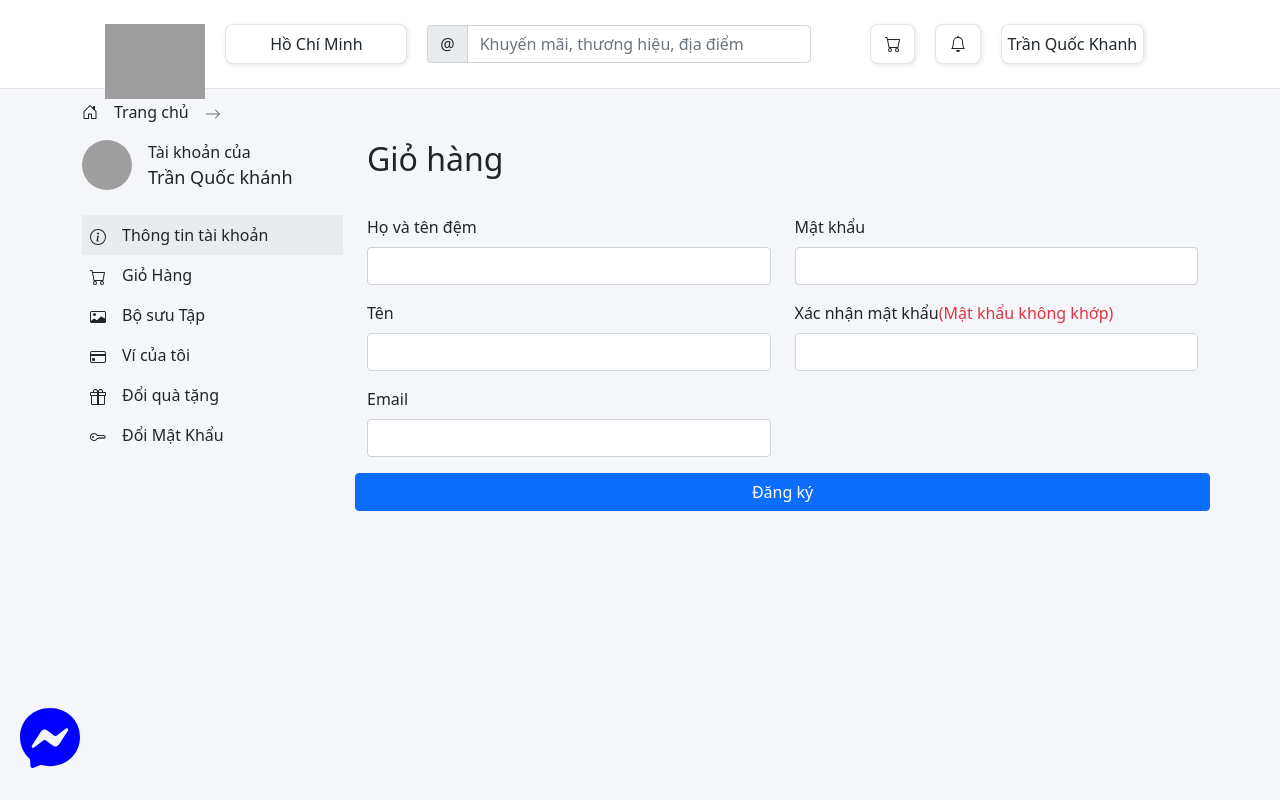
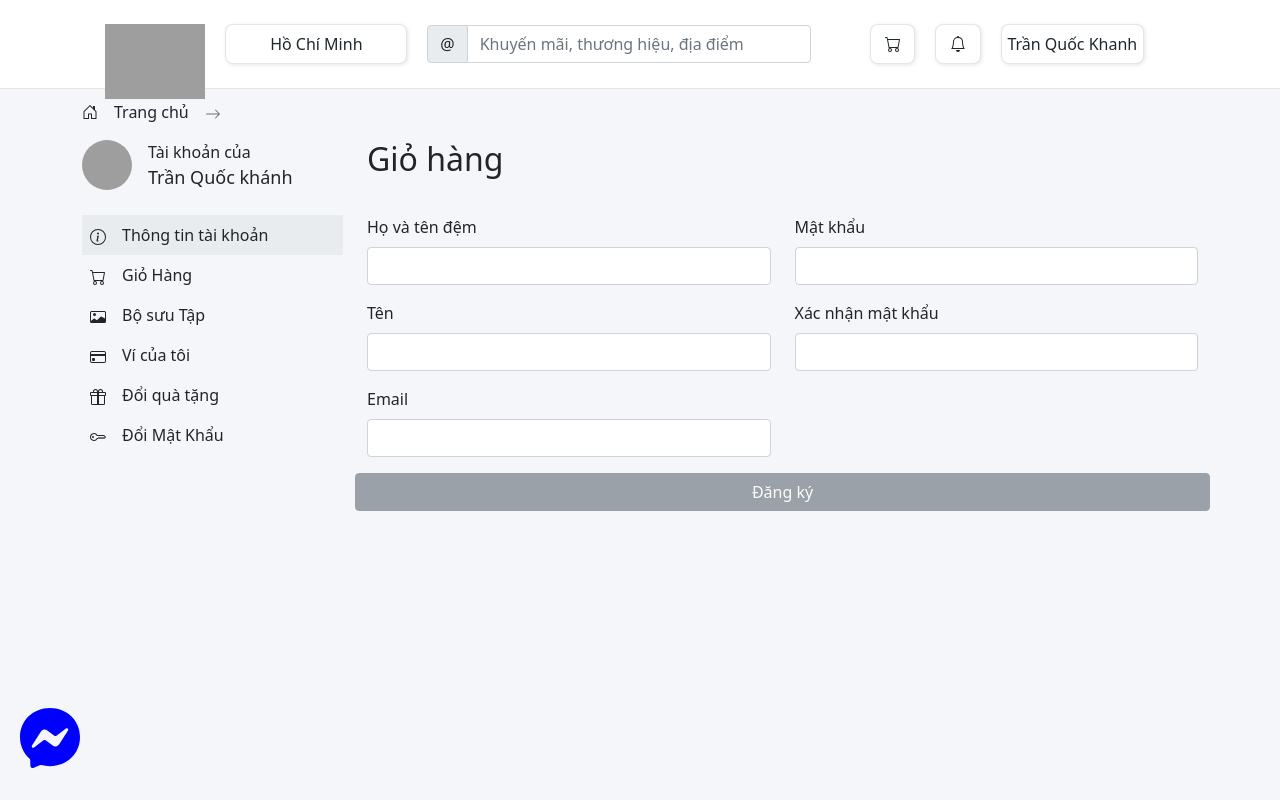
Before and after one commit to trankhanh1234/tutorial-2-3, a Next.js app: page /thongtintaikhoan in a window 1280 px wide. Built offline with nearby package versions, Linux system fonts and the light colour scheme; grey boxes are pictures that could not be loaded.

Commit message:
update create accout component

```diff
--- a/Atomic/organisms/StepCreateAccount.js
+++ b/Atomic/organisms/StepCreateAccount.js
@@ -5,11 +5,17 @@ import { Col, Form, Row, Button } from "react-bootstrap";
 function StepCreateAccount(props) {
   const [state, setState] = React.useState({
     fullname: "",
+    fullnameError: false,
     name: "",
+    nameError: false,
     password: "",
+    passwordError: false,
     email: "",
+    emailError: false,
     comfirmPass: "",
+    comfirmPassError: false,
   });
+  const [disable, setDisable] = React.useState(true);
 
   const mesErr = {
     fullnameError: "Họ không được để trống",
@@ -19,48 +25,67 @@ function StepCreateAccount(props) {
     comfirmPassError: "Mật khẩu không khớp",
   };
 
+  const validateEmail = (email) => {
+    const pattern =
+      /[a-zA-Z0-9]+[\.]?([a-zA-Z0-9]+)?[\@][a-z]{3,9}[\.][a-z]{2,5}/g;
+    const result = pattern.test(email);
+    if (result === true) {
+      setState({ ...state, emailError: false, email: email });
+    } else {
+      setState({ ...state, emailError: true, email: email });
+    }
+  };
+
   const handleInput = (event) => {
     const { name, value } = event.target;
     if (name === "fullname") {
-      setState({ ...state, fullname: value });
+      if (value === "" || value === null) {
+        setState({ ...state, fullnameError: true, fullname: value });
+      } else {
+        setState({ ...state, fullnameError: false, fullname: value });
+      }
     }
 
     if (name === "name") {
-      setState({ ...state, name: value });
+      if (value === "" || value === null) {
+        setState({ ...state, nameError: true, name: value });
+      } else {
+        setState({ ...state, nameError: false, name: value });
+      }
     }
 
     if (name === "password") {
-      setState({ ...state, password: value });
+      console.log(value.length);
+      if (value === "" || value === null || value.length < 6) {
+        setState({ ...state, passwordError: true, password: value });
+      } else {
+        setState({ ...state, passwordError: false, password: value });
+      }
     }
 
     if (name === "email") {
-      setState({ ...state, email: value });
+      validateEmail(value);
     }
 
     if (name === "comfirmPass") {
-      setState({ ...state, comfirmPass: value });
+      if (value === "" || value === null || value !== state.password) {
+        setState({ ...state, comfirmPassError: true, comfirmPass: value });
+      } else {
+        setState({ ...state, comfirmPassError: false, comfirmPass: value });
+      }
     }
-    console.log(state);
+    if (
+      state.fullnameError === false &&
+      state.passwordError === false &&
+      state.nameError === false &&
+      state.comfirmPassError === false &&
+      state.emailError === false
+    ) {
+      setDisable(false);
+    } else {
+      setDisable(true);
+    }
   };
-
-  React.useEffect(() => {
-    console.log(state.fullname);
-    if (state.fullname === "" || state.fullname) {
-      setState({ ...state, fullnameError: true });
-    }
-    if (state.name === "" || state.name === null) {
-      setState({ ...state, nameError: true });
-    }
-    if (state.password === "" || state.password === null) {
-      setState({ ...state, passwordError: true });
-    }
-    if (state.email === "" || state.email === null) {
-      setState({ ...state, emailError: true });
-    }
-    if (state.comfirmPass === "" || state.comfirmPass === null) {
-      setState({ ...state, comfirmPassError: true });
-    }
-  }, [state.fullname]);
 
   return (
     <>
@@ -165,7 +190,12 @@ function StepCreateAccount(props) {
         <Col></Col>
       </Row>
       <Row>
-        <Button>Đăng ký</Button>
+        <Button
+          disabled={disable ? true : false}
+          variant={disable ? "secondary" : "danger"}
+        >
+          Đăng ký
+        </Button>
       </Row>
     </>
   );
```
